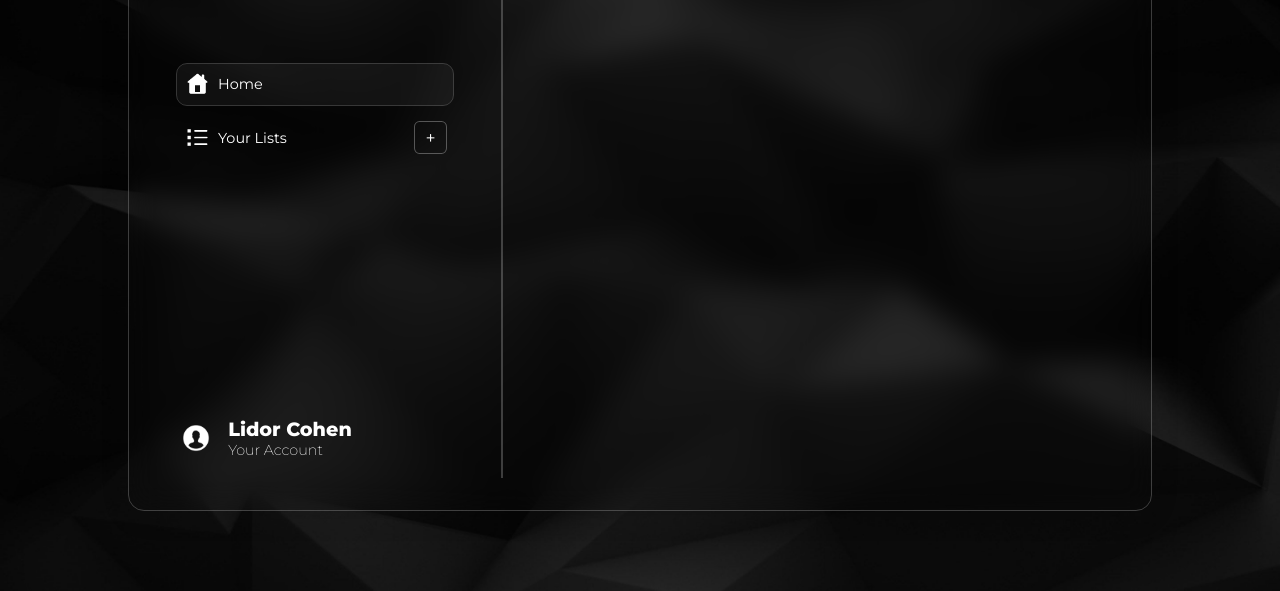
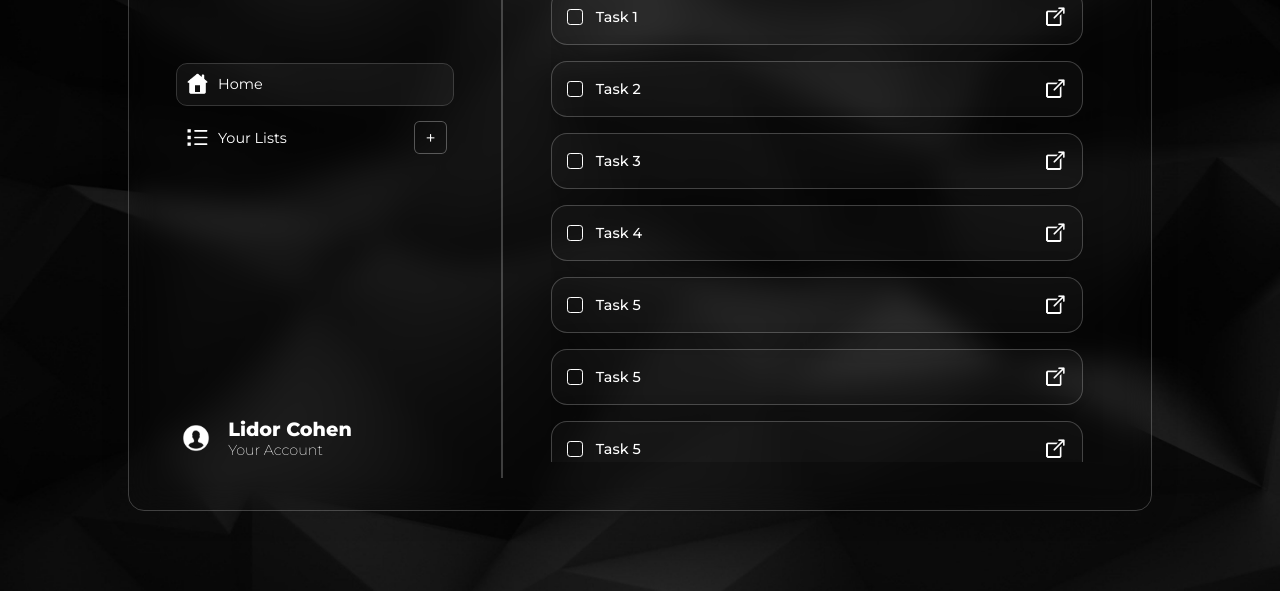
Before and after one commit to lidor-cohen/DarkRiot-ToDo, a website built with webpack: page src/index.html in a window 1280 px wide. Shown: the part 209-800 px from the top of the page. Built offline with nearby package versions, Linux system fonts and the light colour scheme.

Commit message:
added list scrollbar to homepage

```diff
--- a/src/index.html
+++ b/src/index.html
@@ -43,6 +43,7 @@
       <div class="content-container">
         <div class="content-section" id="home-section">
           <h1>Total Tasks: <span id="total-task-header"></span></h1>
+          <div class="task-view" id="home-task-view"></div>
         </div>
         <div class="content-section" id="list-view-section">
           <h1>GEEE</h1>
--- a/src/index.js
+++ b/src/index.js
@@ -2,6 +2,7 @@ import "./styles/main.scss";
 import "./styles/menu.scss";
 import "./styles/buttons.scss";
 import "./styles/content.scss";
+import "./styles/task.scss";
 
 import addAllAnimations, { initMenu } from "./js/menu-animations.js";
 import Task from "./js/task.js";
@@ -21,6 +22,26 @@ function init() {
   TaskController.addTask(
     new Task("Task 3", "Description 3", "Medical", new Date(2024, 2, 15), 1)
   );
+  TaskController.addTask(
+    new Task("Task 4", "Description 4", "General", new Date(2024, 2, 15), 1)
+  );
+  TaskController.addTask(
+    new Task("Task 5", "Description 5", "Army", new Date(2024, 2, 15), 1)
+  );
+  TaskController.addTask(
+    new Task("Task 5", "Description 5", "Army", new Date(2024, 2, 15), 1)
+  );
+
+  TaskController.addTask(
+    new Task("Task 5", "Description 5", "Army", new Date(2024, 2, 15), 1)
+  );
+  TaskController.addTask(
+    new Task("Task 5", "Description 5", "Army", new Date(2024, 2, 15), 1)
+  );
+  TaskController.addTask(
+    new Task("Task 5", "Description 5", "Army", new Date(2024, 2, 15), 1)
+  );
+  TaskController.updateDOM();
 }
 
 init();
--- a/src/js/home-content-controller.js
+++ b/src/js/home-content-controller.js
@@ -1,4 +1,7 @@
-document.addEventListener("DOMContentLoaded", function () {
+import TaskController from "./taskController.js";
+
+document.addEventListener("DOMContentLoaded", () => {
+  (function contentController() {
     const sections = document.querySelectorAll(".content-section");
     const homeButton = document.getElementById("home-button");
     const listViewButton = document.getElementById("list-button");
@@ -24,4 +27,5 @@ document.addEventListener("DOMContentLoaded", function () {
         selectedSection.classList.add("active");
       }
     }
+  })();
 });
--- a/src/js/menu-animations.js
+++ b/src/js/menu-animations.js
@@ -8,7 +8,12 @@ function buttonAnimation() {
       event.stopPropagation();
       button.style.backgroundColor = "rgba(255,255,255,0.3)";
       button.style.outline = "1px solid rgba(255, 255, 255, 0.8)";
-      button.style.transition = "0.1s ease";
+      button.style.transition = "0.2s ease";
+
+      setTimeout(() => {
+        button.style.backgroundColor = "";
+        button.style.outline = "";
+      }, 100);
     });
 
     button.addEventListener("mouseenter", () => {
--- a/src/js/taskController.js
+++ b/src/js/taskController.js
@@ -1,3 +1,5 @@
+import openImage from "../assets/open-90.png";
+
 export default (function TaskController() {
   let tasks = [];
 
@@ -19,6 +21,50 @@ export default (function TaskController() {
     });
   };
 
+  // DOM manipulation
+  function createTaskItem(task) {
+    // Initial Element
+    const taskItem = document.createElement("div");
+    taskItem.classList.add("task-item");
+
+    // Task checkbox and label container
+    const taskCheckboxContainer = document.createElement("div");
+    taskCheckboxContainer.classList.add("task-checkbox-container");
+
+    // Task Checkbox
+    const taskCheckbox = document.createElement("input");
+    taskCheckbox.type = "checkbox";
+    taskCheckboxContainer.appendChild(taskCheckbox);
+
+    // Task Name
+    const taskName = document.createElement("h4");
+    taskName.textContent = task.taskName;
+    taskCheckboxContainer.appendChild(taskName);
+
+    // append task checkbox container to task item
+    taskItem.appendChild(taskCheckboxContainer);
+
+    // Task Open Icon
+    const taskOpenIcon = document.createElement("img");
+    taskOpenIcon.src = openImage;
+    taskItem.appendChild(taskOpenIcon);
+
+    return taskItem;
+  }
+  function updateDOM() {
+    // Task Header
+    const totalTaskHeader = document.getElementById("total-task-header");
+    totalTaskHeader.textContent = getTaskAmount();
+
+    // Task List
+    const taskList = document.querySelector(".task-view");
+    taskList.innerHTML = "";
+    tasks.forEach((task) => {
+      const taskItem = createTaskItem(task);
+      taskList.appendChild(taskItem);
+    });
+  }
+
   // Export
   return {
     getTasks,
@@ -29,5 +75,6 @@ export default (function TaskController() {
     removeTask,
     clearAllTasks,
     clearTaskOfCategory,
+    updateDOM,
   };
 })();
--- a/src/styles/content.scss
+++ b/src/styles/content.scss
@@ -15,5 +15,7 @@
 
 .active {
   display: flex;
+  flex-direction: column;
+  gap: 2em;
   height: 100%;
 }
--- /dev/null
+++ b/src/styles/task.scss
@@ -0,0 +1,87 @@
+$checked-box: url("../assets/checked-90.png");
+
+.task-view {
+    display: flex;
+    flex-direction: column;
+    gap: 1em;
+    overflow-y: auto;
+
+    &::-webkit-scrollbar {
+        width: 12px;
+    }
+
+    /* Track */
+    &::-webkit-scrollbar-track {
+        -webkit-box-shadow: inset 0 0 6px rgba(0,0,0,0.3);
+        -webkit-border-radius: 10px;
+        border-radius: 10px;
+    }
+
+    /* Handle */
+    &::-webkit-scrollbar-thumb {
+        -webkit-border-radius: 10px;
+        border-radius: 10px;
+        background: rgba(255,255,255,0.8);
+        -webkit-box-shadow: inset 0 0 6px rgba(0,0,0,0.5);
+    }
+    &::-webkit-scrollbar-thumb:window-inactive {
+        background: rgba(255,255,255,0.4);
+    }
+}
+
+.task-item {
+    display: flex;
+    align-items: center;
+    justify-content: space-between;
+    gap: 10px;
+    padding: 15px;
+    margin-right: 20px;
+    border-radius: 10px;
+
+    background: rgba(255, 255, 255, 0.024);
+    border-radius: 16px;
+    box-shadow: 0 4px 30px rgba(0, 0, 0, 0.221);
+    backdrop-filter: blur(14.6px);
+    -webkit-backdrop-filter: blur(14.6px);
+    border: 1px solid rgba(255, 255, 255, 0.22);
+
+    h4 {
+        color: white;
+        font-weight: 500;
+    }
+
+    img {
+        width: 1.5em;
+        height: auto;
+        cursor: pointer;
+    }
+
+    .task-checkbox-container {
+        display: flex;
+        gap: 0.8em;
+        align-items: center;
+
+        input {
+            appearance: none;
+            -webkit-appearance: none;
+            display: flex;
+            align-content: center;
+            justify-content: center;
+            font-size: 2rem;
+            padding: 0;
+            width: 0.5em;
+            height: 0.5em;
+            border-radius: 0.1em;
+            border: 0.01rem solid white;
+        }
+
+        input:checked {
+            background: $checked-box;
+            background-color: white;
+            background-position: center;
+            background-repeat: no-repeat;
+            background-size: 10px;
+            padding: 0;
+        }
+    }
+}
```
Also changed, not shown: src/assets/checked-90.png (added), src/assets/open-90.png (added). Lines whose indentation alone changed are shown as unchanged.
